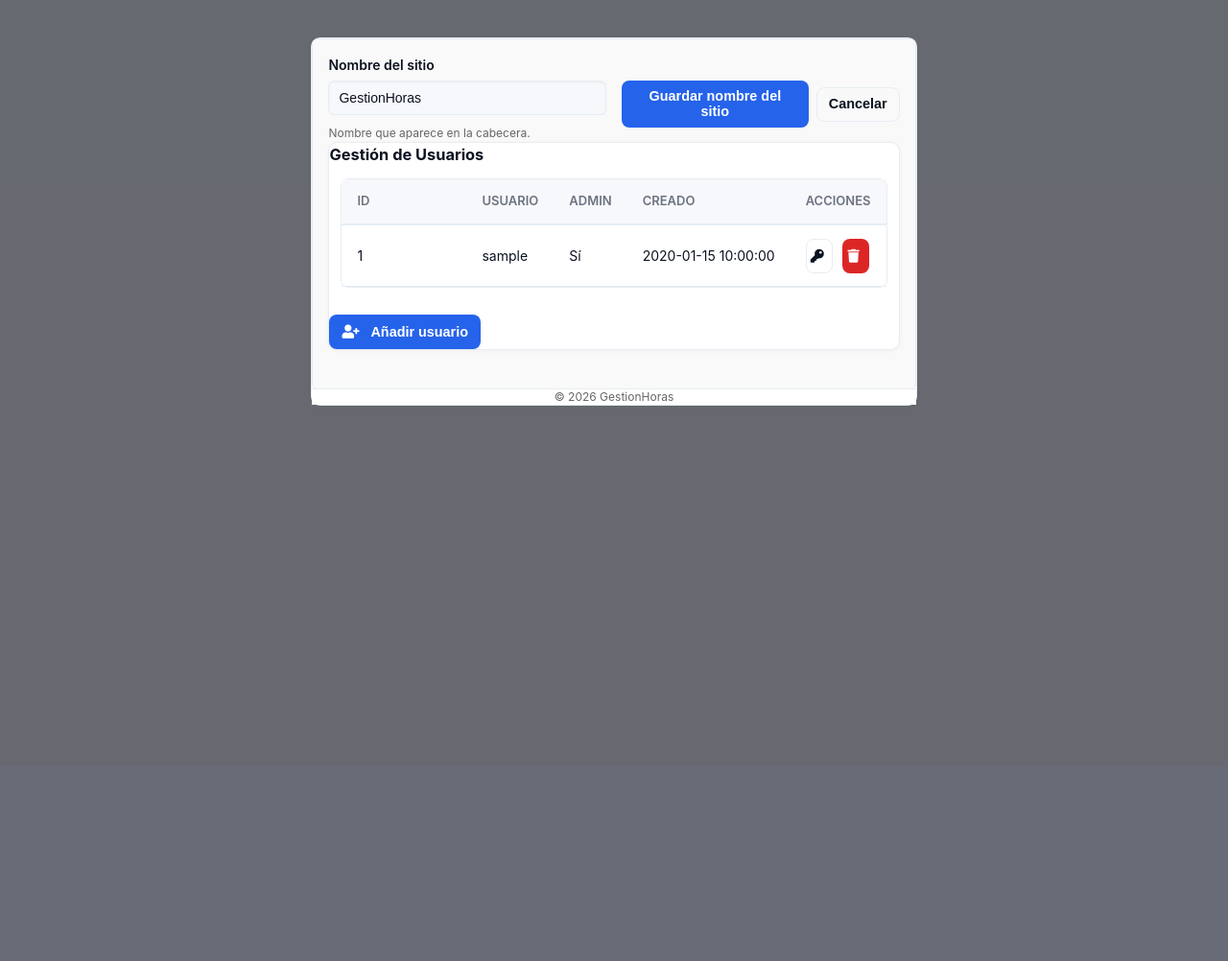
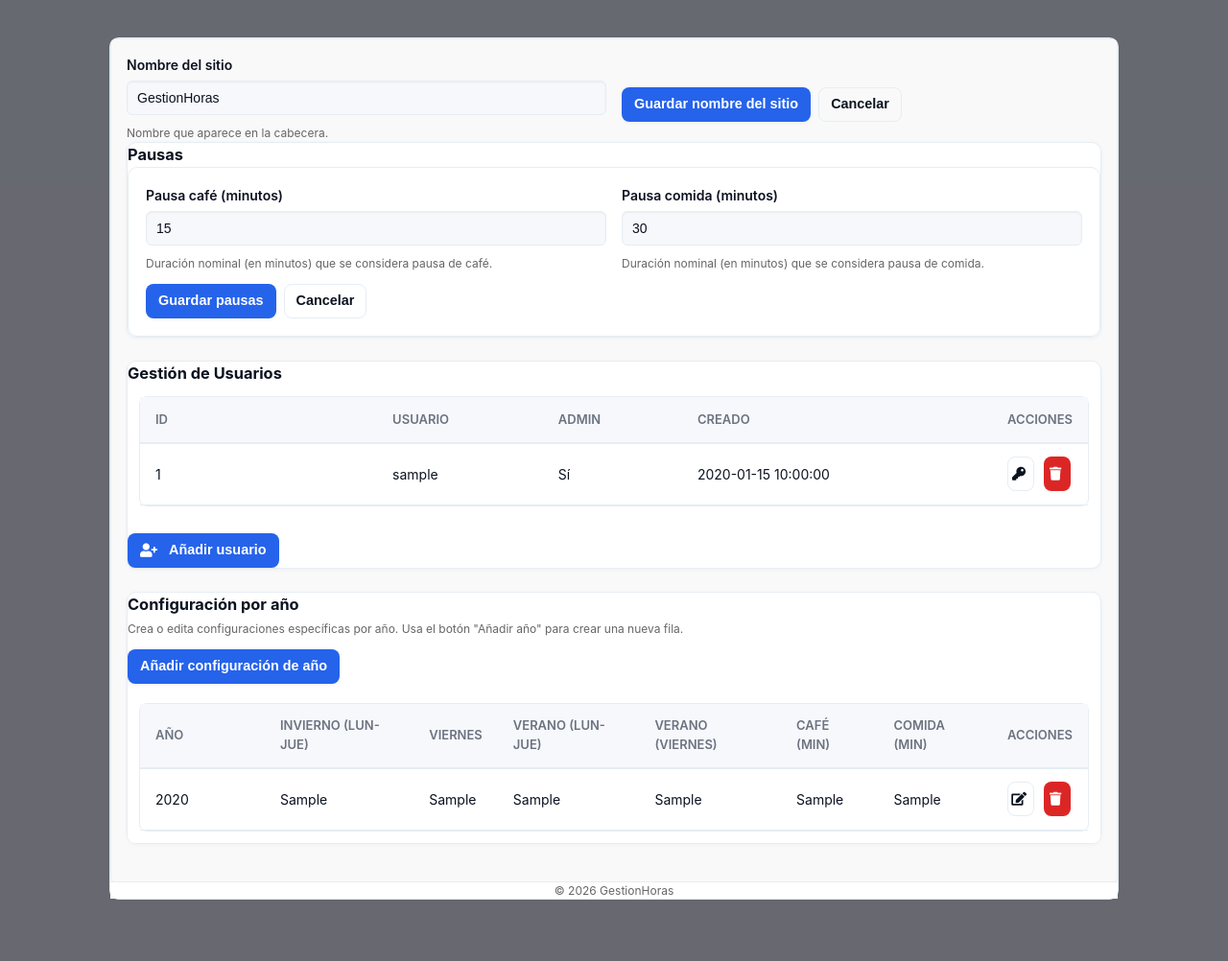
Before and after one commit to matatunos/GestionHorasTrabajo, a PHP site: page /settings.php in a window 1280 px wide. Shown: the part 61-1063 px from the top of the page at 96% size. Before the commit the page ends 484 px from the top, so only its background shows below. Run offline with PHP 8.4, Linux system fonts and the light colour scheme; the visitor is signed in with stand-in values (Sample User, id 1); tables that the repository leaves empty or names only in its code hold one stand-in row (values such as "Sample post"); data that the repository does not hold is empty; some libraries are stand-ins or nearby versions.

Commit message:
UI: dashboard theme, move pause settings, year-config table, remove admin-settings, header cleanup

```diff
--- a/dashboard.php
+++ b/dashboard.php
@@ -361,7 +361,7 @@ function svg_sparkline(array $values, $w=120, $h=28){
 
 ?>
 <!doctype html>
-<html lang="es"><head><meta charset="utf-8"><meta name="viewport" content="width=device-width,initial-scale=1"><title>Dashboard</title><link rel="icon" type="image/svg+xml" href="images/favicon.svg"><link rel="stylesheet" href="styles.css"></head><body class="page-dashboard">
+<html lang="es"><head><meta charset="utf-8"><meta name="viewport" content="width=device-width,initial-scale=1"><title>Dashboard</title><link rel="icon" type="image/svg+xml" href="images/favicon.svg"><link rel="stylesheet" href="styles.css"><link rel="stylesheet" href="css/dashboard-theme.css"></head><body class="page-dashboard">
 <?php $hidePageHeader = true; include __DIR__ . '/header.php'; ?>
   <div class="container">
     <div class="card">
--- a/settings.php
+++ b/settings.php
@@ -185,9 +185,14 @@ if (
           value TEXT NOT NULL,
           updated_at TIMESTAMP DEFAULT CURRENT_TIMESTAMP ON UPDATE CURRENT_TIMESTAMP
         ) ENGINE=InnoDB DEFAULT CHARSET=utf8mb4");
+    // sanitize optional minutes fields from form
+    $cm = isset($_POST['site_coffee_minutes']) ? intval(preg_replace('/[^0-9]/','', $_POST['site_coffee_minutes'])) : null;
+    $lm = isset($_POST['site_lunch_minutes']) ? intval(preg_replace('/[^0-9]/','', $_POST['site_lunch_minutes'])) : null;
+    if ($cm !== null && $cm > 0) $existing['coffee_minutes'] = $cm;
+    if ($lm !== null && $lm > 0) $existing['lunch_minutes'] = $lm;
     $stmt = $pdo->prepare('REPLACE INTO app_settings (name,value) VALUES (?,?)');
     $stmt->execute(['site_config', json_encode($existing, JSON_UNESCAPED_UNICODE)]);
-    $msg = 'Nombre del sitio guardado.';
+    $msg = 'Configuración guardada.';
     if (!empty($_SERVER['HTTP_X_REQUESTED_WITH']) && $_SERVER['HTTP_X_REQUESTED_WITH'] === 'XMLHttpRequest') {
       header('Content-Type: application/json'); echo json_encode(['ok'=>true]); exit;
     }
@@ -250,9 +255,33 @@ if ($pdo) {
             <div class="form-help">Nombre que aparece en la cabecera.</div>
           </div>
 
+          <!-- pausas moved to dedicated card below -->
+
         <div class="form-actions mt-2"><button class="btn btn-primary" type="submit">Guardar nombre del sitio</button><button class="btn btn-secondary" type="button" onclick="location.reload();">Cancelar</button></div>
       </div>
     </form>
+
+  <!-- Pausas: tarjeta separada -->
+  <div class="card">
+    <h3>Pausas</h3>
+    <form method="post">
+      <div class="form-wrapper">
+        <div class="form-grid">
+          <div class="form-group">
+            <label class="form-label">Pausa café (minutos)</label>
+            <input class="form-control" name="site_coffee_minutes" value="<?php echo htmlspecialchars($c['coffee_minutes'] ?? 15); ?>">
+            <div class="form-help">Duración nominal (en minutos) que se considera pausa de café.</div>
+          </div>
+          <div class="form-group">
+            <label class="form-label">Pausa comida (minutos)</label>
+            <input class="form-control" name="site_lunch_minutes" value="<?php echo htmlspecialchars($c['lunch_minutes'] ?? 30); ?>">
+            <div class="form-help">Duración nominal (en minutos) que se considera pausa de comida.</div>
+          </div>
+        </div>
+        <div class="form-actions mt-2"><button class="btn btn-primary" type="submit">Guardar pausas</button><button class="btn btn-secondary" type="button" onclick="location.reload();">Cancelar</button></div>
+      </div>
+    </form>
+  </div>
 
   <!-- Users section -->
   <div class="card">
@@ -359,6 +388,52 @@ if ($pdo) {
       </div>
     </div>
   </div>
+    <!-- Pausas: tarjeta separada -->
+    <div class="card">
+      <h3>Configuración por año</h3>
+      <div class="form-help">Crea o edita configuraciones específicas por año. Usa el botón "Añadir año" para crear una nueva fila.</div>
+      <div style="margin-top:12px; margin-bottom:8px;">
+        <button id="openAddYearBtn" class="btn btn-primary" type="button">Añadir configuración de año</button>
+      </div>
+
+      <div class="table-responsive">
+        <table class="sheet" id="year-config-table">
+          <thead>
+            <tr>
+              <th>Año</th>
+              <th>Invierno (Lun-Jue)</th>
+              <th>Viernes</th>
+              <th>Verano (Lun-Jue)</th>
+              <th>Verano (Viernes)</th>
+              <th>Café (min)</th>
+              <th>Comida (min)</th>
+              <th>Acciones</th>
+            </tr>
+          </thead>
+          <tbody>
+          <?php foreach($year_configs as $yc): ?>
+            <tr data-year="<?php echo htmlspecialchars($yc['year']); ?>" data-mon_thu="<?php echo htmlspecialchars($yc['mon_thu']); ?>" data-friday="<?php echo htmlspecialchars($yc['friday']); ?>" data-summer_mon_thu="<?php echo htmlspecialchars($yc['summer_mon_thu']); ?>" data-summer_friday="<?php echo htmlspecialchars($yc['summer_friday']); ?>" data-coffee_minutes="<?php echo htmlspecialchars($yc['coffee_minutes']); ?>" data-lunch_minutes="<?php echo htmlspecialchars($yc['lunch_minutes']); ?>">
+              <td class="yc-year"><?php echo htmlspecialchars($yc['year']); ?></td>
+              <td class="yc-mon_thu"><?php echo htmlspecialchars($yc['mon_thu']); ?></td>
+              <td class="yc-friday"><?php echo htmlspecialchars($yc['friday']); ?></td>
+              <td class="yc-summer_mon_thu"><?php echo htmlspecialchars($yc['summer_mon_thu']); ?></td>
+              <td class="yc-summer_friday"><?php echo htmlspecialchars($yc['summer_friday']); ?></td>
+              <td class="yc-coffee_minutes"><?php echo htmlspecialchars($yc['coffee_minutes']); ?></td>
+              <td class="yc-lunch_minutes"><?php echo htmlspecialchars($yc['lunch_minutes']); ?></td>
+              <td>
+                <button class="btn btn-sm icon-btn edit-year-btn" type="button" title="Editar"><i class="fas fa-edit"></i></button>
+                <form method="post" style="display:inline;" onsubmit="return confirm('Eliminar configuración de año?');">
+                  <input type="hidden" name="delete_year_config" value="<?php echo htmlspecialchars($yc['year']); ?>">
+                  <button class="btn btn-sm icon-btn btn-danger" type="submit" title="Eliminar"><i class="fas fa-trash"></i></button>
+                </form>
+              </td>
+            </tr>
+          <?php endforeach; ?>
+          </tbody>
+        </table>
+      </div>
+    </div>
+
 
   <!-- Modal for resetting password -->
   <div id="resetModalOverlay" class="modal-overlay" aria-hidden="true" style="display:none;">
```
Also changed, not shown: admin-settings.php (+3 -26 lines), css/dashboard-theme.css (added, +45 -0 lines), migrate_add_absence_type_column.php (added, +34 -0 lines).
